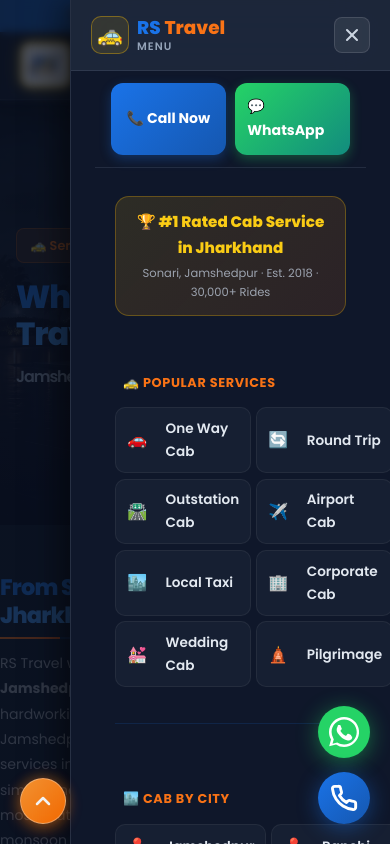
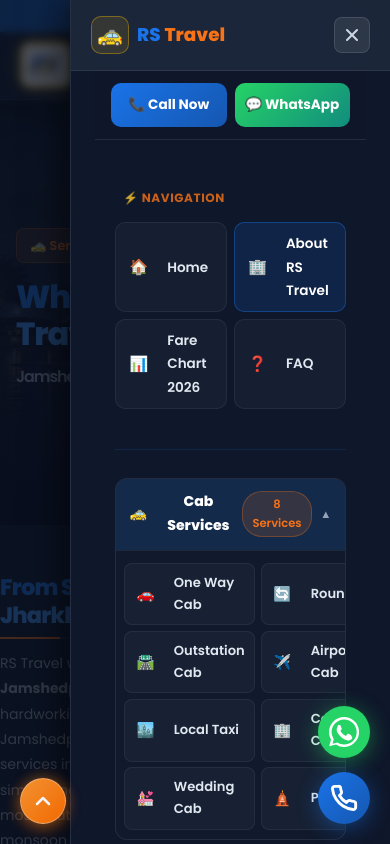
Before and after one commit to bk6204811752-cmd/rs-travel, a Next.js app: page /about in a window 390 px wide. Both pictures are taken after a click on the button "Toggle menu". Shown: the top 844 px of the page. Built offline with nearby package versions, Linux system fonts and the light colour scheme.

Commit message:
refactor(drawer): optimize mobile drawer UI with interactive collapsible accordions

```diff
--- a/src/app/globals.css
+++ b/src/app/globals.css
@@ -4042,3 +4042,70 @@
   font-weight: 700;
   color: #facc15;
 }
+
+/* === DRAWER ACCORDION STYLES === */
+.drawer-accordion-item {
+  margin-bottom: 0.4rem;
+  border-radius: 12px;
+  overflow: hidden;
+  border: 1px solid rgba(148, 163, 184, 0.12);
+  background: rgba(30, 41, 59, 0.35);
+  transition: all 0.25s ease;
+}
+
+.drawer-accordion-header {
+  width: 100%;
+  display: flex;
+  align-items: center;
+  justify-content: space-between;
+  padding: 0.7rem 0.85rem;
+  background: rgba(30, 41, 59, 0.6);
+  border: none;
+  color: #f1f5f9;
+  font-size: 0.9rem;
+  cursor: pointer;
+  outline: none;
+  transition: background 0.2s ease;
+}
+
+.drawer-accordion-header:hover,
+.drawer-accordion-header.expanded {
+  background: rgba(26, 115, 232, 0.15);
+  color: #ffffff;
+}
+
+.accordion-title {
+  display: flex;
+  align-items: center;
+  gap: 0.5rem;
+  font-size: 0.88rem;
+  font-weight: 700;
+}
+
+.accordion-meta {
+  display: flex;
+  align-items: center;
+  gap: 0.5rem;
+}
+
+.accordion-badge {
+  font-size: 0.72rem;
+  font-weight: 600;
+  padding: 0.15rem 0.5rem;
+  border-radius: 20px;
+  background: rgba(249, 115, 22, 0.15);
+  color: #f97316;
+  border: 1px solid rgba(249, 115, 22, 0.3);
+}
+
+.accordion-arrow {
+  font-size: 0.7rem;
+  color: #94a3b8;
+}
+
+.drawer-accordion-body {
+  padding: 0.25rem 0.5rem 0.6rem;
+  background: rgba(15, 23, 42, 0.4);
+  border-top: 1px solid rgba(148, 163, 184, 0.1);
+  animation: fadeIn 0.25s ease-in-out;
+}
--- a/src/components/Header.tsx
+++ b/src/components/Header.tsx
@@ -65,6 +65,7 @@
 export default function Header() {
   const [isMenuOpen, setIsMenuOpen] = useState(false);
   const [mounted, setMounted] = useState(false);
+  const [openAccordion, setOpenAccordion] = useState<string | null>('services');
   const pathname = usePathname();
 
   useEffect(() => {
@@ -72,6 +73,10 @@
   }, []);
 
   const closeMenu = () => setIsMenuOpen(false);
+
+  const toggleAccordion = (key: string) => {
+    setOpenAccordion(prev => (prev === key ? null : key));
+  };
 
   useEffect(() => {
     if (!isMenuOpen) return;
@@ -169,7 +174,7 @@
         <div className="mobile-drawer-header">
           <div className="mobile-drawer-title">
             <span className="mobile-drawer-logo">🚕</span>
-            <span><strong style={{ color: 'var(--primary)' }}>RS</strong> <strong style={{ color: 'var(--cta)' }}>Travel</strong> <small style={{ color: '#94a3b8' }}>Menu</small></span>
+            <span><strong style={{ color: 'var(--primary)' }}>RS</strong> <strong style={{ color: 'var(--cta)' }}>Travel</strong></span>
           </div>
           <button
             className="mobile-drawer-close"
@@ -180,11 +185,11 @@
           </button>
         </div>
 
-        {/* Quick CTA Buttons */}
-        <div style={{ display: 'flex', gap: '0.6rem', padding: '0.75rem 1rem', borderBottom: '1px solid rgba(148, 163, 184, 0.15)' }}>
+        {/* Quick Action Bar */}
+        <div style={{ display: 'flex', gap: '0.5rem', padding: '0.75rem 1rem', borderBottom: '1px solid rgba(148, 163, 184, 0.15)', background: 'rgba(15, 23, 42, 0.6)' }}>
           <a
             href="tel:+917979877450"
-            style={{ flex: 1, display: 'flex', alignItems: 'center', justifyContent: 'center', gap: '0.4rem', padding: '0.75rem', background: 'linear-gradient(135deg, var(--primary), #1557b0)', color: '#fff', borderRadius: '12px', fontWeight: 700, fontSize: '0.88rem', textDecoration: 'none', boxShadow: '0 4px 12px rgba(26, 115, 232, 0.3)' }}
+            style={{ flex: 1, display: 'flex', alignItems: 'center', justifyContent: 'center', gap: '0.4rem', padding: '0.65rem', background: 'linear-gradient(135deg, var(--primary), #1557b0)', color: '#fff', borderRadius: '10px', fontWeight: 700, fontSize: '0.85rem', textDecoration: 'none' }}
             onClick={closeMenu}
           >
             📞 Call Now
@@ -193,7 +198,7 @@
             href="https://wa.me/917979877450?text=Hi%20RS%20Travel%2C%20I%20want%20to%20book%20a%20cab"
             target="_blank"
             rel="noopener noreferrer"
-            style={{ flex: 1, display: 'flex', alignItems: 'center', justifyContent: 'center', gap: '0.4rem', padding: '0.75rem', background: 'linear-gradient(135deg, #25D366, #128C7E)', color: '#fff', borderRadius: '12px', fontWeight: 700, fontSize: '0.88rem', textDecoration: 'none', boxShadow: '0 4px 12px rgba(37, 211, 102, 0.3)' }}
+            style={{ flex: 1, display: 'flex', alignItems: 'center', justifyContent: 'center', gap: '0.4rem', padding: '0.65rem', background: 'linear-gradient(135deg, #25D366, #128C7E)', color: '#fff', borderRadius: '10px', fontWeight: 700, fontSize: '0.85rem', textDecoration: 'none' }}
             onClick={closeMenu}
           >
             💬 WhatsApp
@@ -201,80 +206,18 @@
         </div>
 
         <nav className="mobile-drawer-nav" aria-label="Mobile menu">
-
-          {/* Booking Strip */}
-          <div style={{ margin: '0.5rem 0 0.5rem', padding: '0.75rem 0.9rem', borderRadius: '14px', background: 'linear-gradient(135deg, rgba(234,179,8,0.14), rgba(249,115,22,0.12))', border: '1px solid rgba(234,179,8,0.3)', textAlign: 'center' }}>
-            <div style={{ fontSize: '0.95rem', fontWeight: 800, color: '#facc15' }}>🏆 #1 Rated Cab Service in Jharkhand</div>
-            <div style={{ fontSize: '0.72rem', color: 'var(--text-secondary)', marginTop: '0.2rem' }}>Sonari, Jamshedpur · Est. 2018 · 30,000+ Rides</div>
-          </div>
-
-          {/* Popular Services */}
-          <div className="mobile-nav-group">
-            <p className="mobile-nav-group-title">🚕 Popular Services</p>
-            <div className="mobile-nav-group-list" style={{ display: 'grid', gridTemplateColumns: '1fr 1fr', gap: '0.35rem' }}>
-              {SERVICE_LINKS.map(l => (
-                <a key={l.href} href={l.href} className={`mobile-nav-link${isActive(l.href) ? ' active' : ''}`} onClick={closeMenu} style={{ padding: '0.55rem 0.65rem', fontSize: '0.88rem', border: '1px solid rgba(255,255,255,0.06)', borderRadius: '10px' }}>
-                  <span className="nav-icon" style={{ fontSize: '1rem' }}>{l.icon}</span>
-                  <span className="nav-text" style={{ fontSize: '0.85rem', fontWeight: 600 }}>{l.label}</span>
-                </a>
-              ))}
-            </div>
-          </div>
-
-          <hr className="mobile-nav-divider" />
-
-          {/* Cab by City — all 16 cities */}
-          <div className="mobile-nav-group">
-            <p className="mobile-nav-group-title">🏙️ Cab by City</p>
-            <div className="mobile-nav-group-list" style={{ display: 'grid', gridTemplateColumns: '1fr 1fr', gap: '0.35rem' }}>
-              {CITY_LINKS.map(l => (
-                <a key={l.href} href={l.href} className={`mobile-nav-link${isActive(l.href) ? ' active' : ''}`} onClick={closeMenu} style={{ padding: '0.55rem 0.65rem', fontSize: '0.88rem', border: '1px solid rgba(255,255,255,0.06)', borderRadius: '10px' }}>
-                  <span className="nav-icon" style={{ fontSize: '0.95rem' }}>{l.icon}</span>
-                  <span className="nav-text" style={{ fontSize: '0.85rem', fontWeight: 600 }}>{l.label}</span>
-                </a>
-              ))}
-            </div>
-          </div>
-
-          <hr className="mobile-nav-divider" />
-
-          {/* Our Fleet */}
-          <div className="mobile-nav-group">
-            <p className="mobile-nav-group-title">🚗 Our Fleet</p>
-            <div className="mobile-nav-group-list" style={{ display: 'grid', gridTemplateColumns: '1fr 1fr', gap: '0.35rem' }}>
-              {FLEET_LINKS.map(l => (
-                <a key={l.href} href={l.href} className={`mobile-nav-link${isActive(l.href) ? ' active' : ''}`} onClick={closeMenu} style={{ padding: '0.55rem 0.65rem', fontSize: '0.88rem', border: '1px solid rgba(255,255,255,0.06)', borderRadius: '10px' }}>
-                  <span className="nav-icon" style={{ fontSize: '0.95rem' }}>{l.icon}</span>
-                  <span className="nav-text" style={{ fontSize: '0.85rem', fontWeight: 600 }}>{l.label}</span>
-                </a>
-              ))}
-            </div>
-          </div>
-
-          <hr className="mobile-nav-divider" />
-
-          {/* Popular Routes */}
-          <div className="mobile-nav-group">
-            <p className="mobile-nav-group-title">🛣️ Popular Routes</p>
-            <div className="mobile-nav-group-list">
-              {ROUTE_LINKS.map(l => (
-                <a key={l.href} href={l.href} className={`mobile-nav-link${isActive(l.href) ? ' active' : ''}`} onClick={closeMenu}>
-                  <span className="nav-icon">{l.icon}</span>
-                  <span className="nav-text">{l.label}</span>
-                  <span className="nav-sub">{l.sub}</span>
-                </a>
-              ))}
-            </div>
-          </div>
-
-          <hr className="mobile-nav-divider" />
-
-          {/* Quick Links */}
-          <div className="mobile-nav-group">
-            <p className="mobile-nav-group-title">📋 Quick Links</p>
-            <div className="mobile-nav-group-list">
-              {INFO_LINKS.map(l => (
-                <a key={l.href} href={l.href} className={`mobile-nav-link${isActive(l.href) ? ' active' : ''}`} onClick={closeMenu}>
+          {/* Primary Quick Pages Grid */}
+          <div className="mobile-nav-group" style={{ marginBottom: '0.75rem' }}>
+            <p className="mobile-nav-group-title" style={{ fontSize: '0.75rem', opacity: 0.8 }}>⚡ Navigation</p>
+            <div style={{ display: 'grid', gridTemplateColumns: '1fr 1fr', gap: '0.4rem' }}>
+              {INFO_LINKS.slice(0, 4).map(l => (
+                <a
+                  key={l.href}
+                  href={l.href}
+                  className={`mobile-nav-link${isActive(l.href) ? ' active' : ''}`}
+                  onClick={closeMenu}
+                  style={{ padding: '0.6rem 0.75rem', borderRadius: '10px', fontWeight: 600, fontSize: '0.85rem' }}
+                >
                   <span className="nav-icon">{l.icon}</span>
                   <span className="nav-text">{l.label}</span>
                 </a>
@@ -282,12 +225,153 @@
             </div>
           </div>
 
+          <hr className="mobile-nav-divider" style={{ margin: '0.5rem 0' }} />
+
+          {/* Accordion 1: Cab Services */}
+          <div className="drawer-accordion-item">
+            <button
+              type="button"
+              className={`drawer-accordion-header ${openAccordion === 'services' ? 'expanded' : ''}`}
+              onClick={() => toggleAccordion('services')}
+            >
+              <div className="accordion-title">
+                <span>🚕</span>
+                <strong>Cab Services</strong>
+              </div>
+              <div className="accordion-meta">
+                <span className="accordion-badge">8 Services</span>
+                <span className="accordion-arrow">{openAccordion === 'services' ? '▲' : '▼'}</span>
+              </div>
+            </button>
+
+            {openAccordion === 'services' && (
+              <div className="drawer-accordion-body">
+                <div style={{ display: 'grid', gridTemplateColumns: '1fr 1fr', gap: '0.35rem', paddingTop: '0.5rem' }}>
+                  {SERVICE_LINKS.map(l => (
+                    <a key={l.href} href={l.href} className={`mobile-nav-link${isActive(l.href) ? ' active' : ''}`} onClick={closeMenu} style={{ padding: '0.5rem 0.6rem', fontSize: '0.82rem' }}>
+                      <span className="nav-icon" style={{ fontSize: '0.9rem' }}>{l.icon}</span>
+                      <span className="nav-text" style={{ fontSize: '0.82rem', fontWeight: 600 }}>{l.label}</span>
+                    </a>
+                  ))}
+                </div>
+              </div>
+            )}
+          </div>
+
+          {/* Accordion 2: Cab by City */}
+          <div className="drawer-accordion-item">
+            <button
+              type="button"
+              className={`drawer-accordion-header ${openAccordion === 'cities' ? 'expanded' : ''}`}
+              onClick={() => toggleAccordion('cities')}
+            >
+              <div className="accordion-title">
+                <span>🏙️</span>
+                <strong>Cab by City</strong>
+              </div>
+              <div className="accordion-meta">
+                <span className="accordion-badge">16 Cities</span>
+                <span className="accordion-arrow">{openAccordion === 'cities' ? '▲' : '▼'}</span>
+              </div>
+            </button>
+
+            {openAccordion === 'cities' && (
+              <div className="drawer-accordion-body">
+                <div style={{ display: 'grid', gridTemplateColumns: '1fr 1fr', gap: '0.35rem', paddingTop: '0.5rem' }}>
+                  {CITY_LINKS.map(l => (
+                    <a key={l.href} href={l.href} className={`mobile-nav-link${isActive(l.href) ? ' active' : ''}`} onClick={closeMenu} style={{ padding: '0.5rem 0.6rem', fontSize: '0.82rem' }}>
+                      <span className="nav-icon" style={{ fontSize: '0.85rem' }}>{l.icon}</span>
+                      <span className="nav-text" style={{ fontSize: '0.82rem', fontWeight: 600 }}>{l.label}</span>
+                    </a>
+                  ))}
+                </div>
+              </div>
+            )}
+          </div>
+
+          {/* Accordion 3: Our Fleet */}
+          <div className="drawer-accordion-item">
+            <button
+              type="button"
+              className={`drawer-accordion-header ${openAccordion === 'fleet' ? 'expanded' : ''}`}
+              onClick={() => toggleAccordion('fleet')}
+            >
+              <div className="accordion-title">
+                <span>🚗</span>
+                <strong>Our Fleet</strong>
+              </div>
+              <div className="accordion-meta">
+                <span className="accordion-badge">7 Cabs</span>
+                <span className="accordion-arrow">{openAccordion === 'fleet' ? '▲' : '▼'}</span>
+              </div>
+            </button>
+
+            {openAccordion === 'fleet' && (
+              <div className="drawer-accordion-body">
+                <div style={{ display: 'grid', gridTemplateColumns: '1fr 1fr', gap: '0.35rem', paddingTop: '0.5rem' }}>
+                  {FLEET_LINKS.map(l => (
+                    <a key={l.href} href={l.href} className={`mobile-nav-link${isActive(l.href) ? ' active' : ''}`} onClick={closeMenu} style={{ padding: '0.5rem 0.6rem', fontSize: '0.82rem' }}>
+                      <span className="nav-icon" style={{ fontSize: '0.85rem' }}>{l.icon}</span>
+                      <span className="nav-text" style={{ fontSize: '0.82rem', fontWeight: 600 }}>{l.label}</span>
+                    </a>
+                  ))}
+                </div>
+              </div>
+            )}
+          </div>
+
+          {/* Accordion 4: Popular Routes */}
+          <div className="drawer-accordion-item">
+            <button
+              type="button"
+              className={`drawer-accordion-header ${openAccordion === 'routes' ? 'expanded' : ''}`}
+              onClick={() => toggleAccordion('routes')}
+            >
+              <div className="accordion-title">
+                <span>🛣️</span>
+                <strong>Popular Routes</strong>
+              </div>
+              <div className="accordion-meta">
+                <span className="accordion-badge">6 Routes</span>
+                <span className="accordion-arrow">{openAccordion === 'routes' ? '▲' : '▼'}</span>
+              </div>
+            </button>
+
+            {openAccordion === 'routes' && (
+              <div className="drawer-accordion-body">
+                <div style={{ display: 'flex', flexDirection: 'column', gap: '0.35rem', paddingTop: '0.5rem' }}>
+                  {ROUTE_LINKS.map(l => (
+                    <a key={l.href} href={l.href} className={`mobile-nav-link${isActive(l.href) ? ' active' : ''}`} onClick={closeMenu} style={{ padding: '0.55rem 0.75rem' }}>
+                      <span className="nav-icon">{l.icon}</span>
+                      <span className="nav-text" style={{ fontWeight: 600 }}>{l.label}</span>
+                      <span className="nav-sub">{l.sub}</span>
+                    </a>
+                  ))}
+                </div>
+              </div>
+            )}
+          </div>
+
+          {/* Additional Links */}
+          <div style={{ display: 'flex', gap: '0.4rem', marginTop: '0.5rem' }}>
+            {INFO_LINKS.slice(4).map(l => (
+              <a
+                key={l.href}
+                href={l.href}
+                className={`mobile-nav-link${isActive(l.href) ? ' active' : ''}`}
+                onClick={closeMenu}
+                style={{ flex: 1, padding: '0.55rem', borderRadius: '8px', fontSize: '0.8rem', textAlign: 'center', justifyContent: 'center' }}
+              >
+                <span className="nav-icon">{l.icon}</span>
+                <span className="nav-text">{l.label}</span>
+              </a>
+            ))}
+          </div>
+
           <div className="mobile-drawer-footer">
             <div className="mobile-footer-rating">⭐ 4.8/5 on Google · 2,800+ Happy Customers</div>
-            <p style={{ marginTop: '0.5rem' }}>📍 Sonari, Jamshedpur, Jharkhand – 832101</p>
-            <p>📞 +91 79798 77450 · ✉️ info@rstravels.com</p>
-            <p style={{ marginTop: '0.4rem' }}>🕒 24/7 Booking · 365 Days a Year</p>
-            <p>🛡️ Police-Verified Drivers · GPS-Tracked Fleet</p>
+            <p style={{ marginTop: '0.3rem' }}>📍 Sonari, Jamshedpur · 📞 +91 79798 77450</p>
+            <p style={{ marginTop: '0.2rem' }}>🕒 24/7 Booking · Verified Cabs</p>
           </div>
         </nav>
       </div>
```
